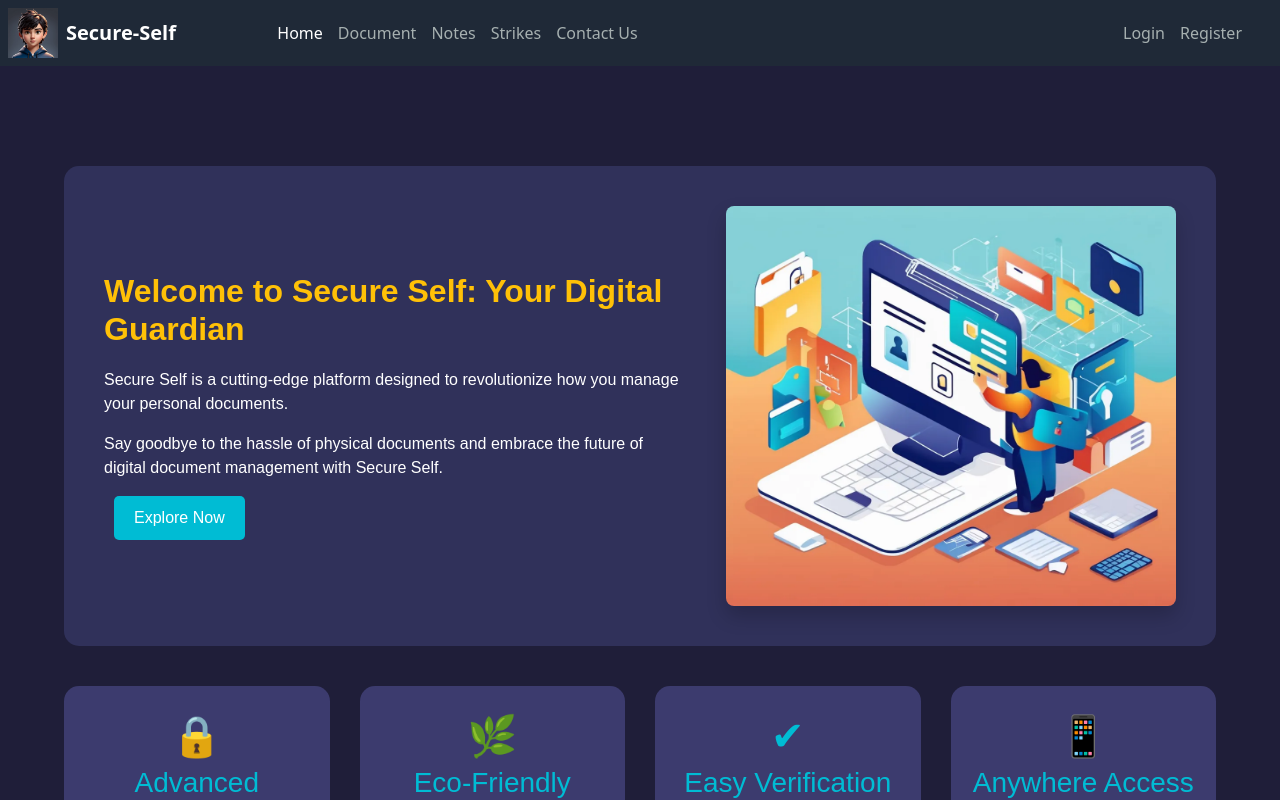
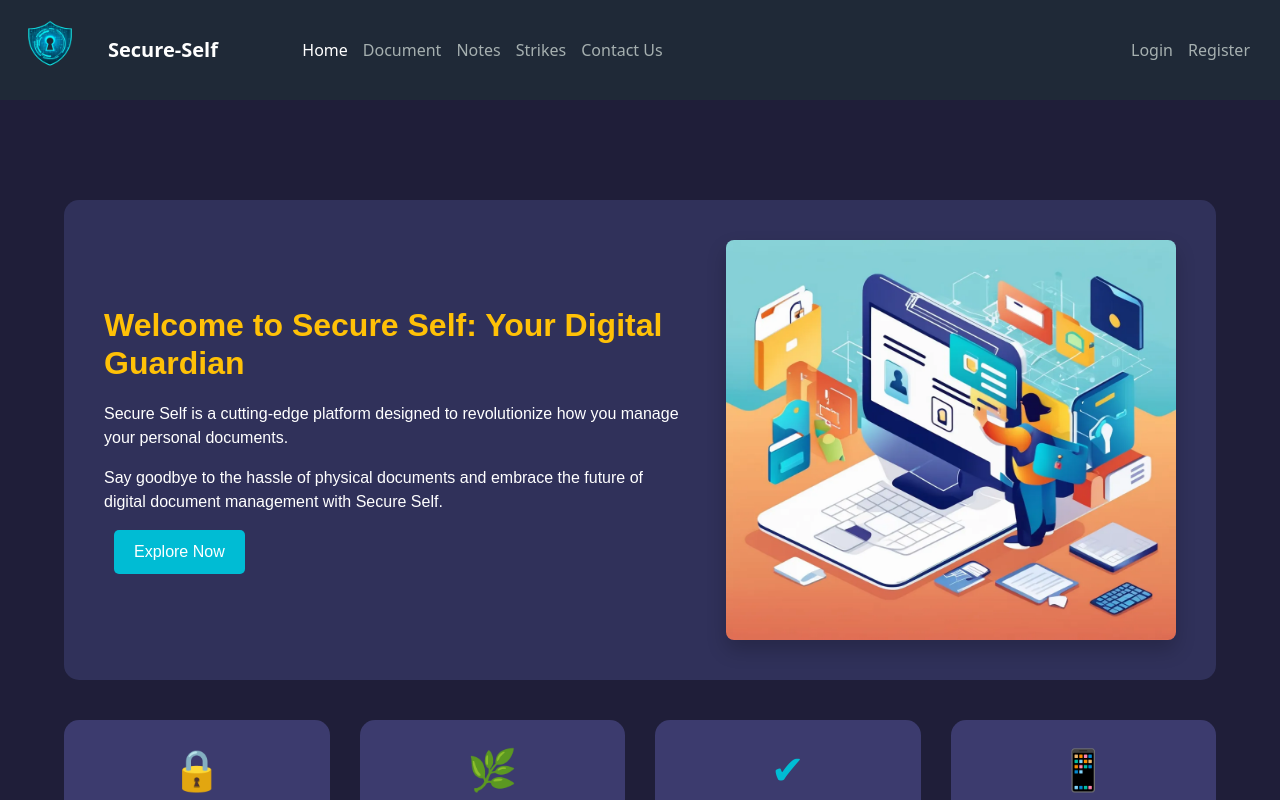
Before and after one commit to SecureSelf/frontend1, a React (Vite) app: page / in a window 1280 px wide. Shown: the top 800 px of the page. Built offline with nearby package versions, Linux system fonts and the light colour scheme.

Commit message:
Changed the site logo of website

```diff
--- a/src/components/Header/Header.css
+++ b/src/components/Header/Header.css
@@ -2,7 +2,7 @@
 
 }
 .nav-left img{
-    width:50px;
+    width:100px;
 }
 header a{
     color: rgb(166, 176, 176);
--- a/src/components/Header/Header.jsx
+++ b/src/components/Header/Header.jsx
@@ -1,5 +1,5 @@
 import React, { useContext, useEffect, useState } from "react";
-import logo from "../../img/ima.webp";
+import logo from "../../img/Secure-Self__2_-removebg-preview.png";
 import { Link, useLocation, useNavigate } from "react-router-dom";
 import axios from "axios";
 import "./Header.css";
@@ -68,7 +68,7 @@ function Header() {
 
   return (
     <>
-      {windowSize.width >= 770 ? <header className="bg-gray-800 text-white p-2 w-full d-flex align-items-center justify-content-between">
+      {windowSize.width >= 770 ? <header className="bg-gray-800 text-white p-0 w-full d-flex align-items-center justify-content-between">
 
        <div className="nav-left d-flex align-items-center">
          <img src={logo} alt="Website Logo" className="website-logo" />
@@ -119,14 +119,14 @@ function Header() {
        </div>
      </header>:<></>}
 
-      {windowSize.width <770 ? <header className="bg-gray-800 text-white p-2 w-full d-flex flex-column justify-content-center">
-        <div className="d-flex flex-row w-100 justify-content-between p-2">
+      {windowSize.width <770 ? <header className="bg-gray-800 text-white px-2 w-full d-flex flex-column justify-content-center">
+        <div className="d-flex flex-row w-100 justify-content-between p-0">
           <div className="d-flex flex-row justify-content-center">
             <img
               src={logo}
               alt="Website Logo"
               className="website-logo"
-              width={50}
+              width={100}
             />
             {/* <span className="text-xl font-bold ml-2">Secure-Self</span> */}
           </div>
```
Also changed, not shown: src/img/Secure-Self__2_-removebg-preview.png (added).
